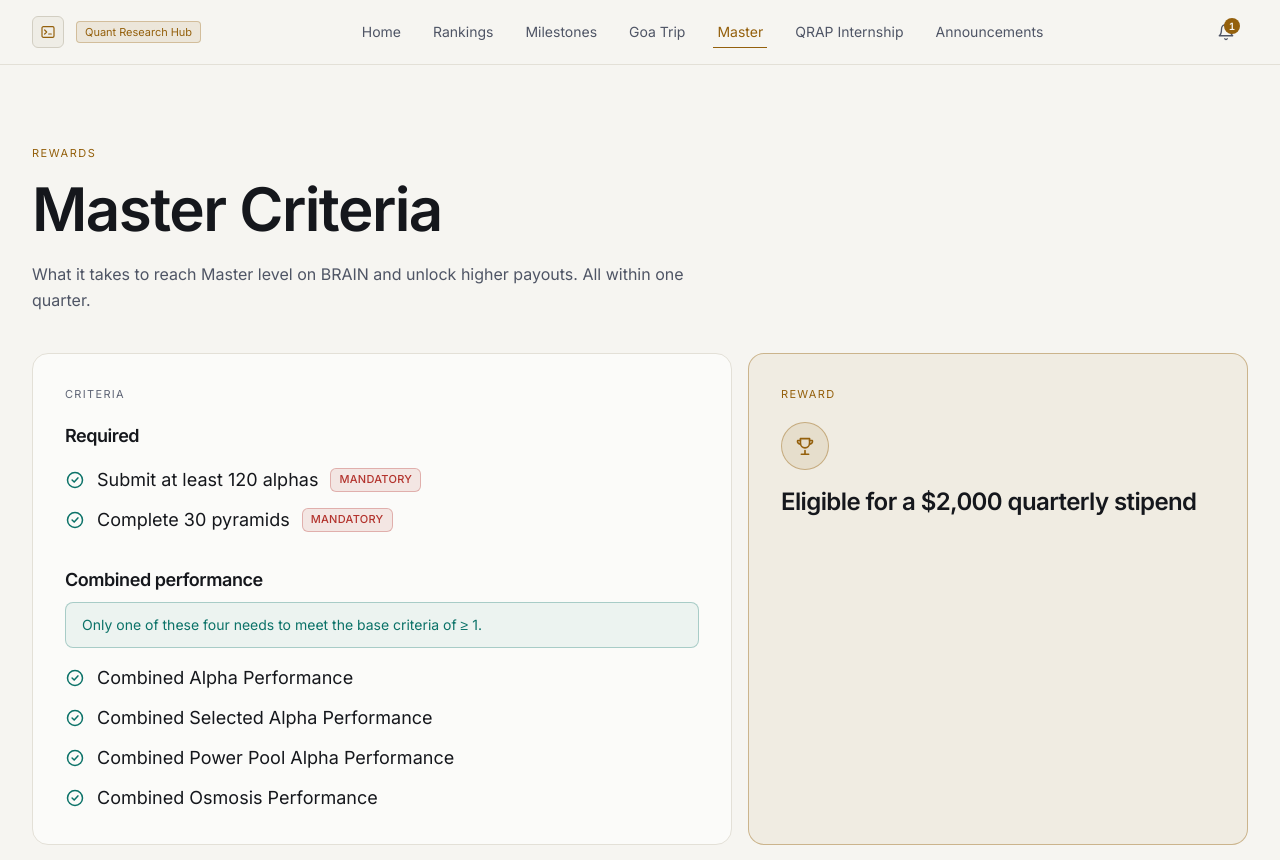
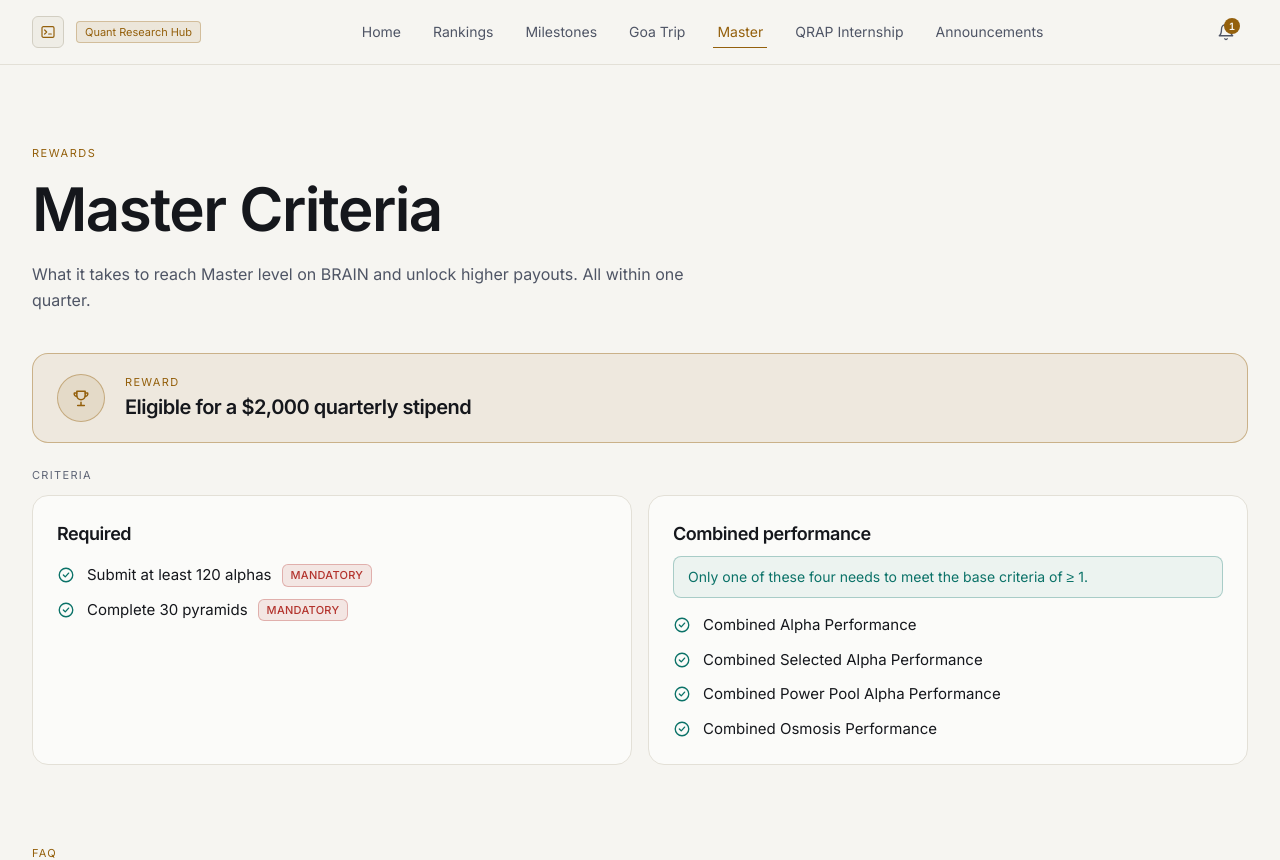
Before and after one commit to dipeshsingla0049/quant-programme-hub, a Next.js app: page /master in a window 1280 px wide. Shown: the top 860 px of the page. Built offline with nearby package versions, Linux system fonts and the light colour scheme.

Commit message:
style(rewards): compact reward banner and side-by-side criteria

```diff
--- a/components/OpportunityView.tsx
+++ b/components/OpportunityView.tsx
@@ -14,26 +14,41 @@ export async function OpportunityView({ id }: { id: Opportunity["id"] }) {
     <>
       <PageHeader eyebrow="Rewards" title={o.title} description={o.summary} />
 
-      <div className={`grid gap-4 ${o.reward ? "lg:grid-cols-[1.4fr_1fr]" : ""}`}>
-        <section aria-labelledby="criteria" className="rounded-2xl border border-line bg-panel/60 p-6 sm:p-8">
-          <h2 id="criteria" className="text-[11px] uppercase tracking-[0.12em] text-dim">
+      {o.reward && (
+        <section
+          aria-label="Reward"
+          className="mb-6 flex items-center gap-4 rounded-2xl border border-gold/40 bg-gold/[0.08] px-5 py-4 sm:gap-5 sm:px-6 sm:py-5"
+        >
+          <span className="inline-flex size-11 shrink-0 items-center justify-center rounded-full border border-gold/40 bg-gold/10 text-gold sm:size-12">
+            <Trophy size={20} />
+          </span>
+          <div className="min-w-0">
+            <p className="text-[11px] uppercase tracking-[0.12em] text-gold">Reward</p>
+            <p className="mt-0.5 text-lg font-semibold tracking-tight text-fg sm:text-xl">{o.reward}</p>
+          </div>
+        </section>
+      )}
+
+      <section aria-labelledby="criteria">
+        <h2 id="criteria" className="mb-3 text-[11px] uppercase tracking-[0.12em] text-dim">
           Criteria
         </h2>
+
         {o.criteria.length ? (
-            <div className="mt-5 space-y-8">
+          <div className={`grid gap-4 ${o.criteria.length > 1 ? "md:grid-cols-2" : ""}`}>
             {o.criteria.map((g) => (
-                <div key={g.heading}>
+              <div key={g.heading} className="rounded-2xl border border-line bg-panel/60 p-5 sm:p-6">
                 <h3 className="text-lg font-semibold tracking-tight text-fg">{g.heading}</h3>
                 {g.note && (
-                    <p className="mt-2 rounded-lg border border-teal/30 bg-teal/[0.06] px-4 py-3 text-sm text-teal">
+                  <p className="mt-2 rounded-lg border border-teal/30 bg-teal/[0.06] px-3.5 py-2.5 text-sm text-teal">
                     {g.note}
                   </p>
                 )}
                 <ul className="mt-4 space-y-3">
                   {g.items.map((c) => (
-                      <li key={c.label} className="flex items-start gap-3 text-base text-fg sm:text-lg">
-                        <CheckCircle size={20} className="mt-1 shrink-0 text-teal" />
-                        <span className="flex min-w-0 flex-1 flex-wrap items-center gap-x-3 gap-y-1">
+                    <li key={c.label} className="flex items-start gap-3 text-[15px] text-fg">
+                      <CheckCircle size={18} className="mt-0.5 shrink-0 text-teal" />
+                      <span className="flex min-w-0 flex-1 flex-wrap items-center gap-x-2.5 gap-y-1">
                         <span>{c.label}</span>
                         {c.mandatory && (
                           <span className="rounded-md border border-rose/30 bg-rose/10 px-2 py-0.5 text-[11px] font-medium uppercase tracking-wide text-rose">
@@ -48,27 +63,11 @@ export async function OpportunityView({ id }: { id: Opportunity["id"] }) {
             ))}
           </div>
         ) : (
-            <p className="mt-5 rounded-lg border border-dashed border-line-2 px-5 py-6 text-center text-muted">
+          <p className="rounded-2xl border border-dashed border-line-2 bg-panel/40 px-5 py-8 text-center text-muted">
             Criteria coming soon.
           </p>
         )}
       </section>
-
-        {o.reward && (
-          <section
-            aria-labelledby="reward"
-            className="flex flex-col rounded-2xl border border-gold/40 bg-gold/[0.06] p-6 sm:p-8"
-          >
-            <h2 id="reward" className="text-[11px] uppercase tracking-[0.12em] text-gold">
-              Reward
-            </h2>
-            <span className="mt-5 inline-flex size-12 items-center justify-center rounded-full border border-gold/40 bg-gold/10 text-gold">
-              <Trophy size={22} />
-            </span>
-            <p className="mt-4 text-2xl font-semibold tracking-tight text-fg">{o.reward}</p>
-          </section>
-        )}
-      </div>
 
       {/* The Master page shows the FAQ itself, right below. */}
       {id !== "master" && (
```
Lines whose indentation alone changed are shown as unchanged.
